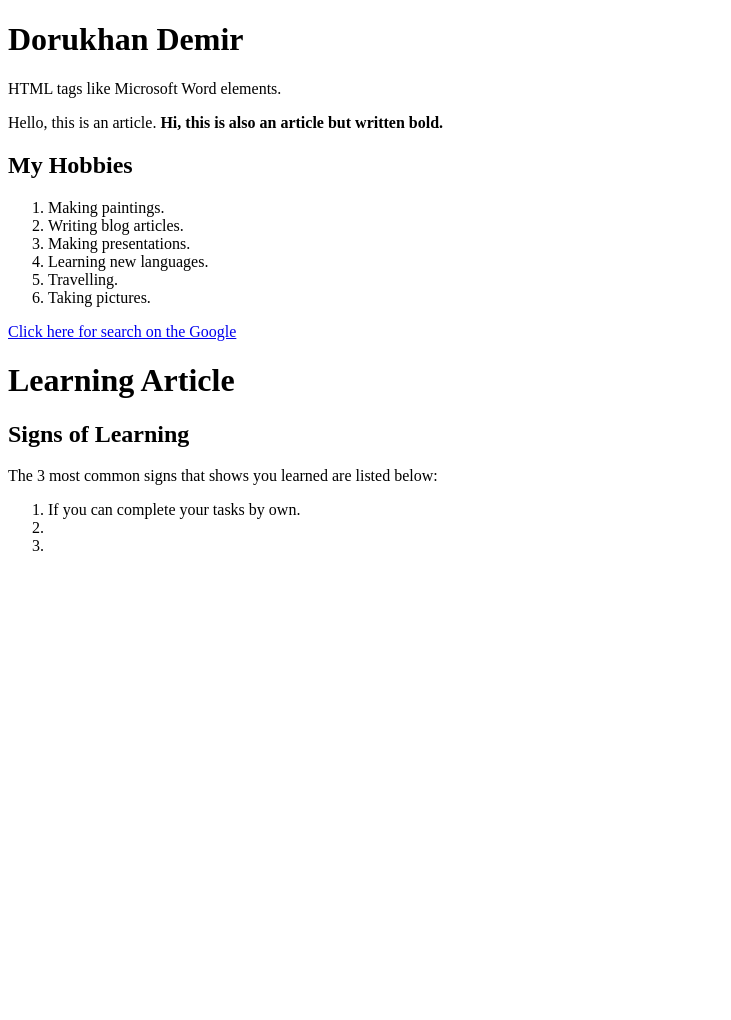
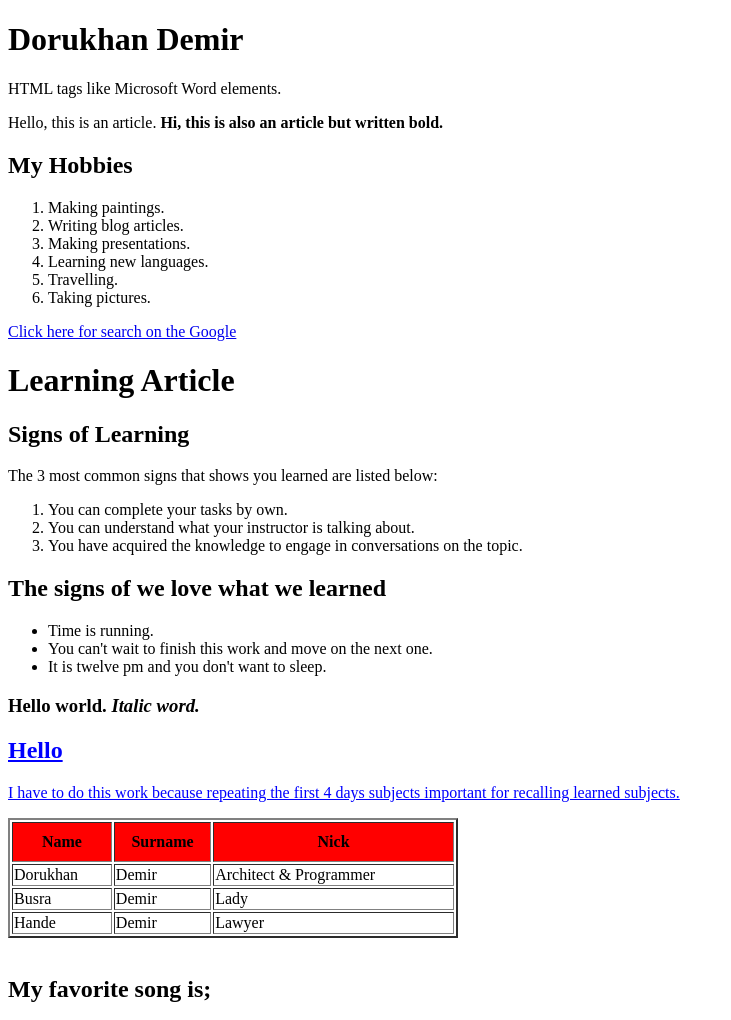
Before and after one commit to DemirDorukhan/WT-7035, a plain HTML site: page index.html in a window 1280 px wide. Shown: the top 1020 px of the page, without its empty margins (0-731 px from the left). Drawn offline with Linux system fonts and the light colour scheme; grey boxes are pictures that could not be loaded.

Commit message:
First Homework Finished

```diff
--- a/index.html
+++ b/index.html
@@ -21,16 +21,62 @@
     <a href="https://google.com" target="_blank">Click here for search on the Google</a>
     <!--Absolute-->
     <h1>Learning Article</h1>
+
     <h2>Signs of Learning</h2>
     <p>The 3 most common signs that shows you learned are listed below:</p>
     <ol>
-        <li>If you can complete your tasks by own.</li>
-        <li></li>
-        <li></li>
+        <li>You can complete your tasks by own.</li>
+        <li>You can understand what your instructor is talking about.</li>
+        <li>You have acquired the knowledge to engage in conversations on the topic.</li>
     </ol>
 
-    <br><br><br><br><br><br><br><br><br><br><br><br><br><br><br><br><br><br><br><br><br><br><br><br><br><br><br><br><br><br><br><br><br><br><br><br><br><br><br><br><br><br><br><br><br><br><br><br><br><br><br><br><br><br><br><br><br><br><br><br><br><br><br><br><br><br><br><br><br><br><br><br><br><br><br><br><br><br><br><br><br><br><br><br><br><br><br><br><br><br>
+    <h2>The signs of we love what we learned</h2>
+    <ul>
+        <li>Time is running.</li>
+        <li>You can't wait to finish this work and move on the next one.</li>
+        <li>It is twelve pm and you don't want to sleep.</li>
+    </ul>
+
+    <h3><strong>Hello world. <i>Italic word.</i></strong></h3>
+
+    <h2 style="color: blue;"><u>Hello</u></h2>
+    <p style="color: blue;"><u>I have to do this work because repeating the first 4 days subjects important for recalling learned subjects.</u></p>
+
+    <table width="450" border="2">
+        <thead style="background-color: red;">
+            <tr height ="40">
+                <th>Name</th>
+                <th>Surname</th>
+                <th>Nick</th>
+            </tr>
+        </thead>
+        <tbody>
+            <tr>
+                <td>Dorukhan</td>
+                <td>Demir</td>
+                <td>Architect & Programmer</td>
+            </tr>
+            <tr>
+                <td>Busra</td>
+                <td>Demir</td>
+                <td>Lady</td>
+            </tr>
+            <tr>
+                <td>Hande</td>
+                <td>Demir</td>
+                <td>Lawyer</td>
+            </tr>
+        </tbody>
+    </table>
+    <br>
+
+    <h2>My favorite song is;</h2>
+    <iframe width="560" height="315" src="https://www.youtube.com/embed/XR7Ev14vUh8?si=1zuXhNNjjAfEBzvD" title="YouTube video player" frameborder="0" allow="accelerometer; autoplay; clipboard-write; encrypted-media; gyroscope; picture-in-picture; web-share" allowfullscreen></iframe>
+
+    <br><br><br><br><br><br><br><br><br><br><br><br><br><br><br><br><br><br><br><br><br><br><br><br><br><br><br><br><br><br><br><br><br><br><br><br><br><br><br><br><br><br><br><br><br><br><br><br><br><br>
     <a href="#name-surname">Turn back to top.</a>
+
+
 
 
 </body>
```
